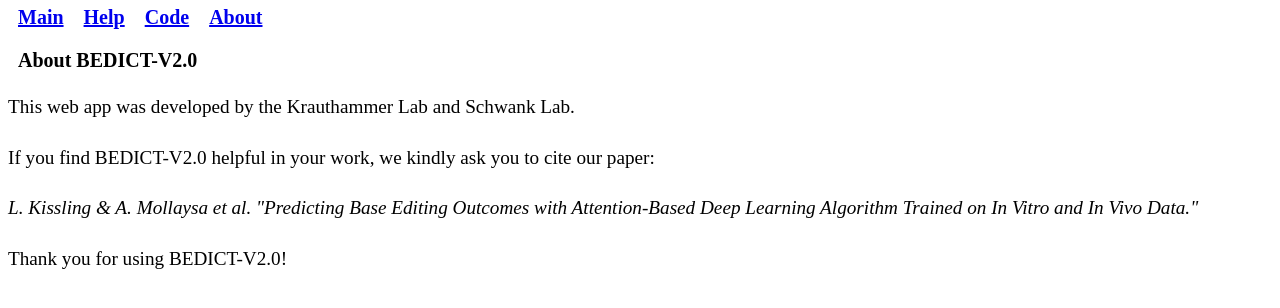
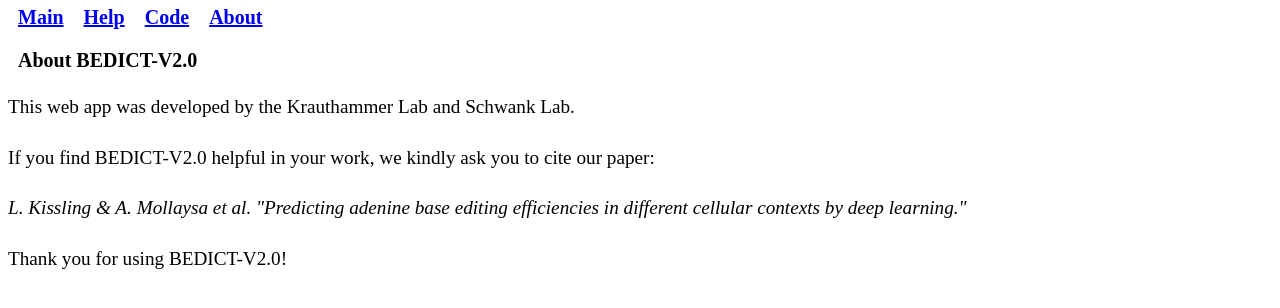
Before and after one commit to amina11/BEDICT-V2, a Flask app: page /about in a window 1280 px wide. Shown: the part 224-532 px from the top of the page. Run offline with Flask 3, Linux system fonts and the light colour scheme.

Commit message:
adapting title.

```diff
--- a/templates/about.html
+++ b/templates/about.html
@@ -48,7 +48,7 @@
     <h2>About BEDICT-V2.0</h2>
     <p>This web app was developed by the Krauthammer Lab and Schwank Lab.</p>
     <p>If you find BEDICT-V2.0 helpful in your work, we kindly ask you to cite our paper:</p>
-    <p><em>L. Kissling & A. Mollaysa et al. "Predicting Base Editing Outcomes with Attention-Based Deep Learning Algorithm Trained on In Vitro and In Vivo Data."</em></p>
+    <p><em>L. Kissling & A. Mollaysa et al. "Predicting adenine base editing efficiencies in different cellular contexts by deep learning."</em></p>
     <p>Thank you for using BEDICT-V2.0!</p>
 
     <!-- Link back to the main page -->
```
